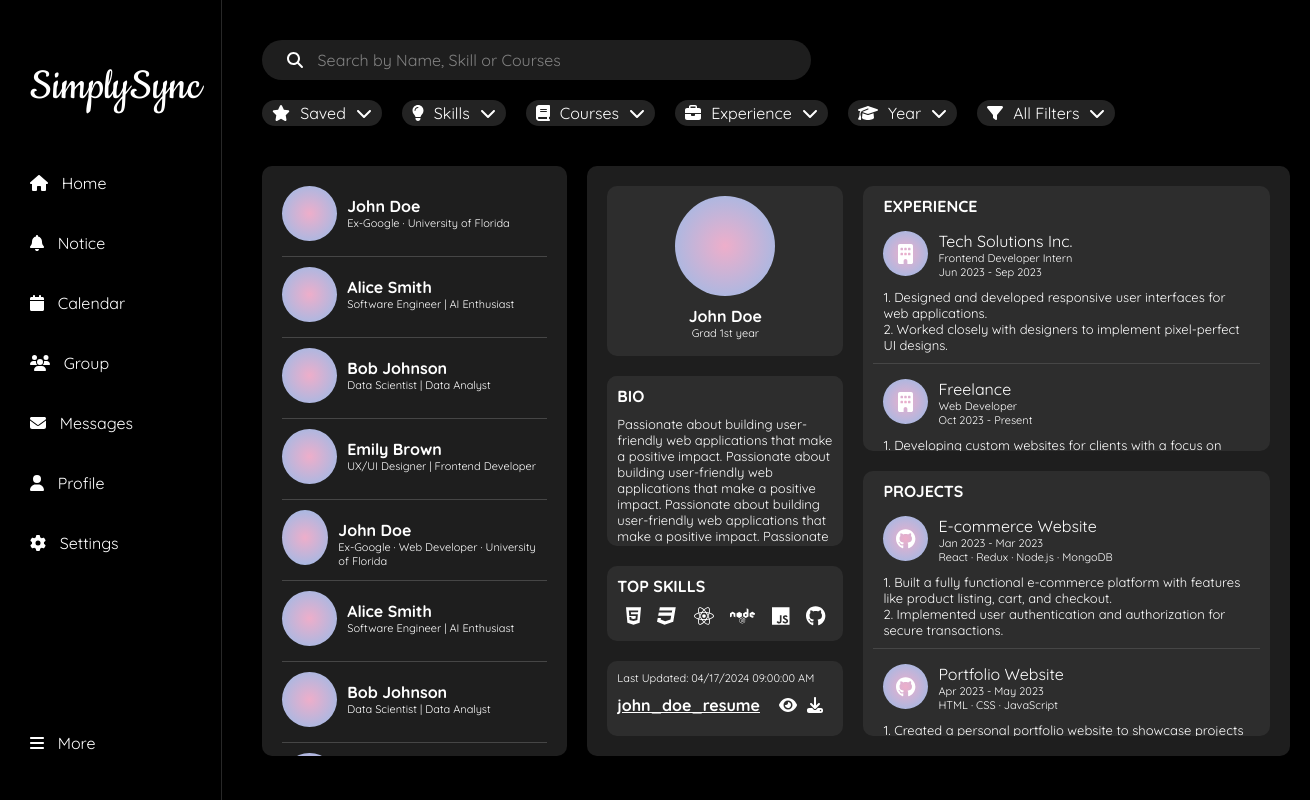
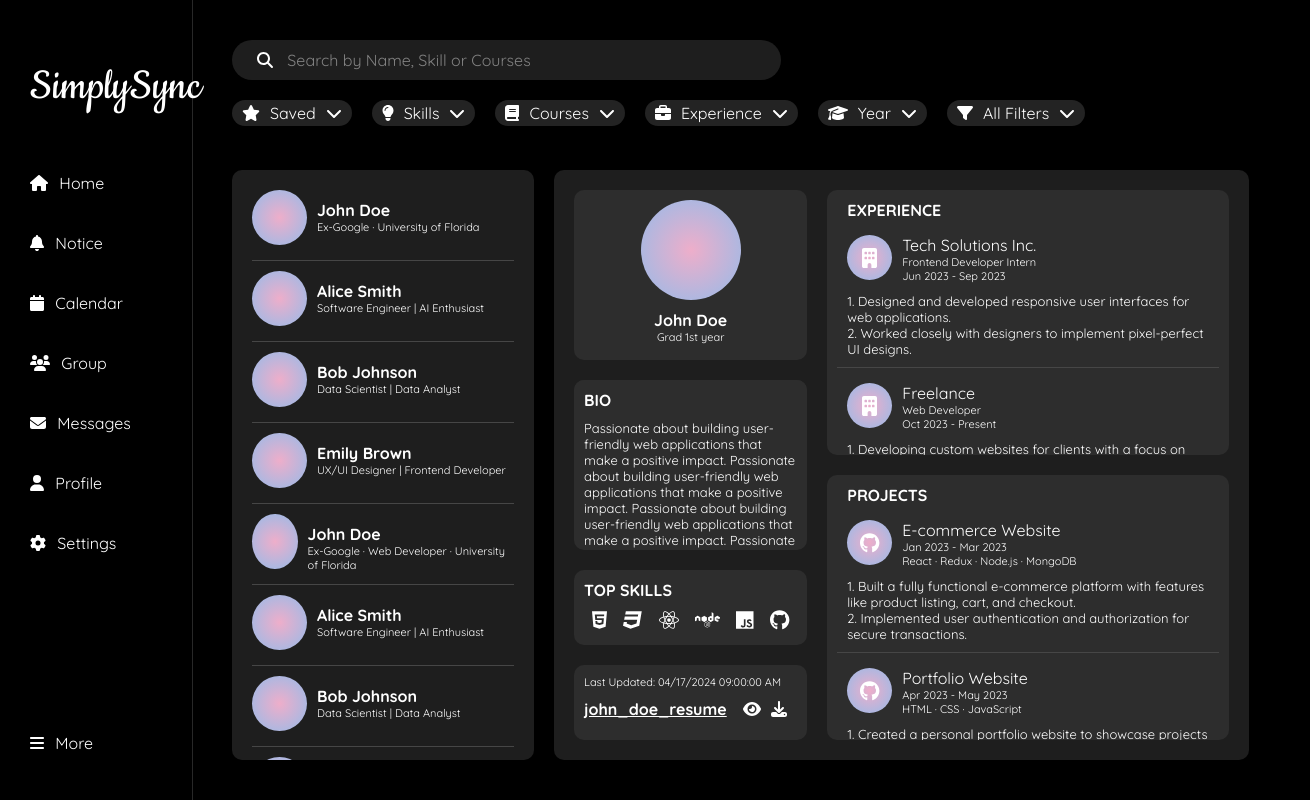
Before and after one commit to Sheel-ui/SimplySync, a React (Create React App) app: page / in a window 1280 px wide. Shown: the whole page, 1310 px wide, since content can reach past the window. Built offline with nearby package versions, Linux system fonts and the light colour scheme.

Commit message:
fixed navbar

```diff
--- a/src/components/Controls/Controls.css
+++ b/src/components/Controls/Controls.css
@@ -1,8 +1,9 @@
 .Controls{
-    position: sticky;
+    height: 20%;
+    width: 85%;
+    z-index: 9999;
     top: 0;
-    z-index: 1000;
-    background-color: black;
+    position: fixed;
 }
 
 .search-form{
--- a/src/components/ListSearch/ListSearch.css
+++ b/src/components/ListSearch/ListSearch.css
@@ -1,5 +1,7 @@
 .ListSearch{
     display: flex;
     padding: 20px;
+    width: 110%;
+    padding-top: 170px;
     padding-left: 40px;
 }
--- a/src/components/Navbar/Navbar.css
+++ b/src/components/Navbar/Navbar.css
@@ -3,9 +3,11 @@
 .Navbar {
     height: 100vh;
     border-right: solid 1px rgb(40,40,40);
-    position: sticky;
+    position: fixed;
+    left: 0;
     top: 0;
     z-index: 1000;
+    width: 15%;
 }
 
 
--- a/src/index.css
+++ b/src/index.css
@@ -2,6 +2,7 @@
 
 body {
   background-color: black!important;
+  padding-left: 15%;
 }
 
 * {
```
